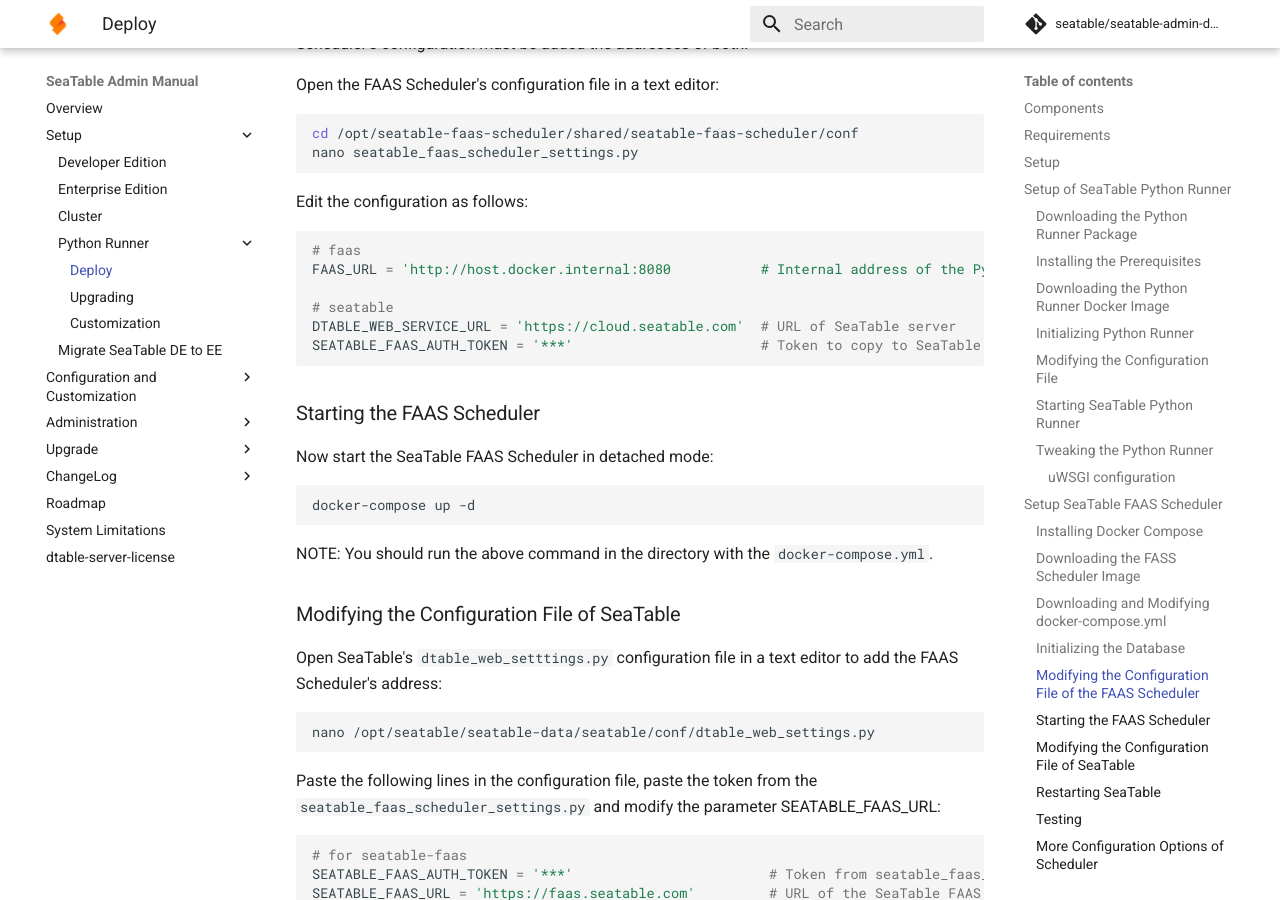
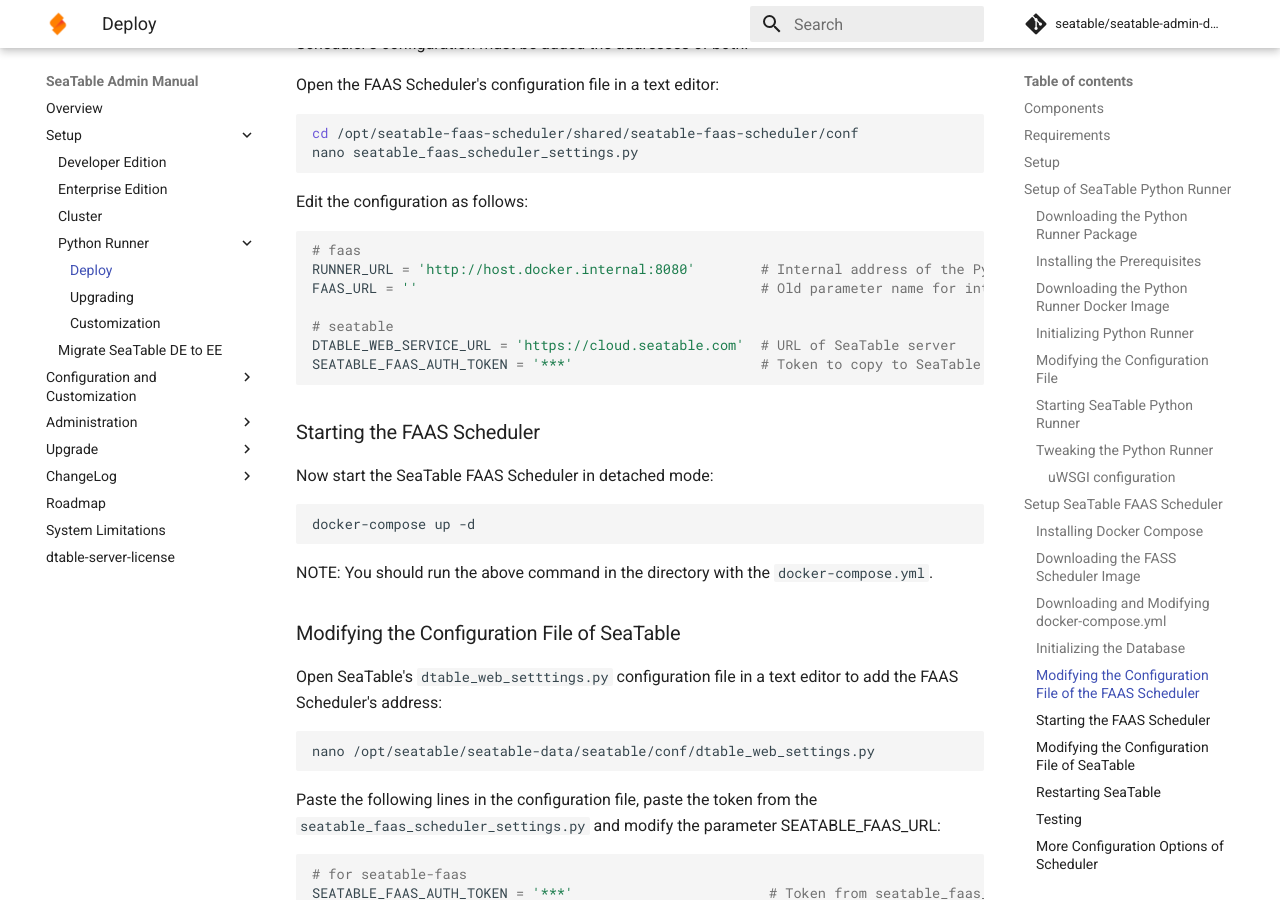
Before and after one commit to seatable/seatable-admin-docs, an MkDocs documentation site: the page built from manual/docker/Python-Runner/Deploy SeaTable Python Runner.md, in a window 1280 px wide and 900 px high, scrolled down 6589 px. Built offline with MkDocs 1.6.1 and Material for MkDocs 9.7.7, drawn with Linux system fonts in a browser that asks for light colours; comment, search, counter and statistics services are not loaded.

````diff
--- a/manual/docker/Python-Runner/Deploy SeaTable Python Runner.md
+++ b/manual/docker/Python-Runner/Deploy SeaTable Python Runner.md
@@ -289,7 +289,8 @@ Edit the configuration as follows:
 
 ``` py
 # faas
-FAAS_URL = 'http://host.docker.internal:8080           # Internal address of the Python Runner
+RUNNER_URL = 'http://host.docker.internal:8080'        # Internal address of the Python Runner
+FAAS_URL = ''                                          # Old parameter name for internal address of the Python Runner, is kept for compatability reasons
 
 # seatable
 DTABLE_WEB_SERVICE_URL = 'https://cloud.seatable.com'  # URL of SeaTable server
````
